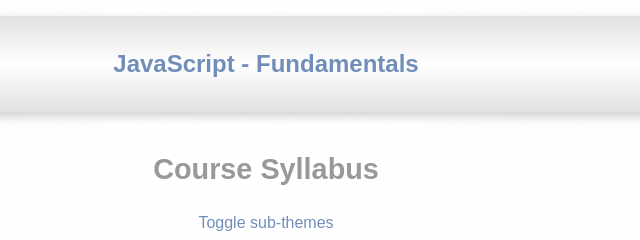
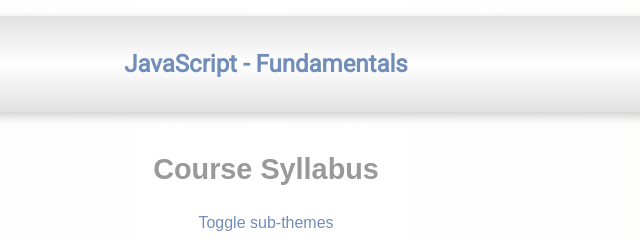
Before and after one commit to WWWCourses/ProgressBG-JS-Basics-Slides, a plain HTML site: page pages/agenda/agenda.html in a window 1280 px wide. Shown: the top 240 px of the page, 374-1014 px from the left. Drawn offline with nearby package versions, Linux system fonts and the light colour scheme; files that its build step writes are made by us from their sources; files whose address does not match are found by name; a web font is replaced by a local one.

Commit message:
change H1 font

```diff
--- a/outfit/css/agenda.css
+++ b/outfit/css/agenda.css
@@ -17,6 +17,9 @@
 }
 
 /* Header */
+header>h1{
+  font-family: "Roboto", sans-serif;
+}
 header .logo{
   width:15em;
   height: 4em;
```
